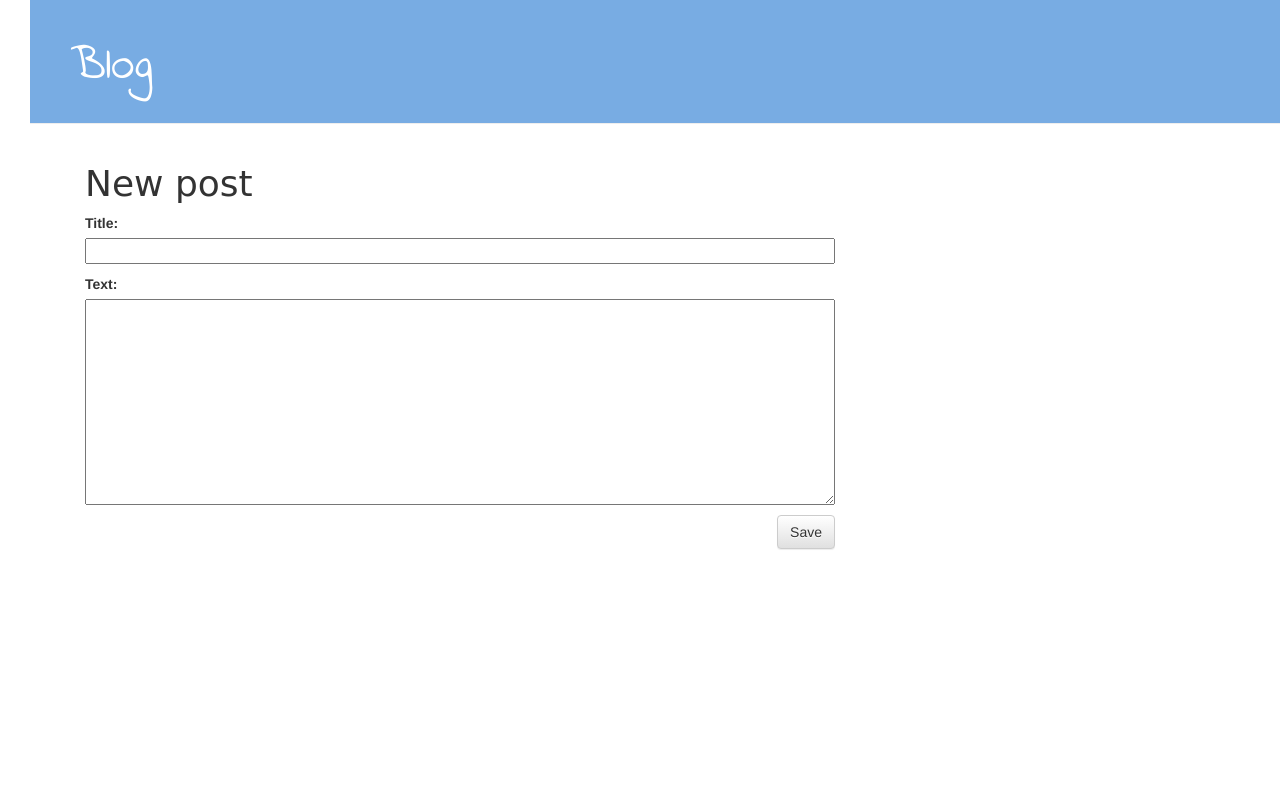
After one commit to MashaOfficial/myfirstprojects, a Django app: page /post/new/ in a window 1280 px wide. The commit adds this page. Run offline with Django 3.2, Linux system fonts and the light colour scheme; some libraries are stand-ins or nearby versions.

Commit message:
add templates, css style, buttons

```diff
--- /dev/null
+++ b/blog/blog/forms.py
@@ -0,0 +1,8 @@
+from django import forms
+from .models import Post
+
+class PostForm(forms.ModelForm):
+
+    class Meta:
+        model = Post
+        fields = ('title', 'text',)
--- /dev/null
+++ b/blog/blog/static/css/blog.css
@@ -0,0 +1,63 @@
+h1 a {
+        color: #DAE38A;
+    }
+
+
+body {
+        padding-left: 30px;
+    }
+
+
+h1 a {
+        color: #DED06A;
+        font-family: 'Indie Flower', cursive;
+    }
+
+
+    .page-header {
+        background-color: #78ACE3;
+        margin-top: 0;
+        padding: 20px 20px 20px 40px;
+    }
+
+    .page-header h1, .page-header h1 a, .page-header h1 a:visited, .page-header h1 a:active {
+        color: #ffffff;
+        font-size: 36pt;
+        text-decoration: none;
+    }
+
+    .content {
+        margin-left: 40px;
+    }
+
+    h1, h2, h3, h4 {
+        font-family: 'Lobster', cursive;
+    }
+
+    .date {
+        float: right;
+        color: #828282;
+    }
+
+    .save {
+        float: right;
+    }
+
+    .post-form textarea, .post-form input {
+        width: 100%;
+    }
+
+    .top-menu, .top-menu:hover, .top-menu:visited {
+        color: #ffffff;
+        float: right;
+        font-size: 26pt;
+        margin-right: 20px;
+    }
+
+    .post {
+        margin-bottom: 70px;
+    }
+
+    .post h1 a, .post h1 a:visited {
+        color: #000000;
+    }
--- /dev/null
+++ b/blog/blog/templates/blog/base.html
@@ -0,0 +1,35 @@
+    {% load staticfiles %}
+    <html>
+        <head>
+
+        <link rel="stylesheet" href="//maxcdn.bootstrapcdn.com/bootstrap/3.2.0/css/bootstrap.min.css">
+
+        <link rel="stylesheet" href="//maxcdn.bootstrapcdn.com/bootstrap/3.2.0/css/bootstrap-theme.min.css">
+        <link rel="stylesheet" href="{% static 'css/blog.css' %}">
+
+        <link href="https://fonts.googleapis.com/css?family=Indie+Flower" rel="stylesheet">
+            <title>blog</title>
+
+        </head>
+        <body>
+                <div class="page-header">
+                {% if user.is_authenticated %}
+
+        <a href="{% url 'post_new' %}" class="top-menu"><span class="glyphicon glyphicon-plus"></span></a>
+    {% endif %}
+    </span></a>
+        <h1><a href="/">Blog</a></h1>
+    </div>
+
+    <a href="{% url 'post_draft_list' %}" class="top-menu"><span class="glyphicon glyphicon-edit"></span></a>
+
+    <div class="content container">
+        <div class="row">
+            <div class="col-md-8">
+                    {% block content %}
+                    {% endblock %}
+            </div>
+        </div>
+    </div>
+        </body>
+    </html>
--- /dev/null
+++ b/blog/blog/templates/blog/post_edit.html
@@ -0,0 +1,9 @@
+    {% extends 'blog/base.html' %}
+
+    {% block content %}
+        <h1>New post</h1>
+        <form method="POST" class="post-form">{% csrf_token %}
+            {{ form.as_p }}
+            <button type="submit" class="save btn btn-default">Save</button>
+        </form>
+    {% endblock %}
--- a/blog/blog/urls.py
+++ b/blog/blog/urls.py
@@ -4,4 +4,10 @@ from . import views
 
 urlpatterns = [
     url(r'^$', views.post_list, name='post_list'),
+    url(r'^post/(?P<pk>[0-9]+)/$', views.post_detail, name='post_detail'),
+    url(r'^post/new/$', views.post_new, name='post_new'),
+    url(r'^post/(?P<pk>[0-9]+)/edit/$', views.post_edit, name='post_edit'),
+    url(r'^drafts/$', views.post_draft_list, name='post_draft_list'),
+    url(r'^post/(?P<pk>\d+)/publish/$', views.post_publish, name='post_publish'),
+    url(r'^post/(?P<pk>\d+)/remove/$', views.post_remove, name='post_remove'),
 ]
--- a/blog/blog/views.py
+++ b/blog/blog/views.py
@@ -4,7 +4,61 @@ from django.shortcuts import render
 
 from .models import Post
 from django.utils import timezone
+from django.shortcuts import get_object_or_404, redirect
+from .forms import PostForm
 
 def post_list(request):
     posts = Post.objects.filter(published_date__lte=timezone.now()).order_by('published_date')  # список записей блога, отсортированных по published_date
     return render(request, 'blog/post_list.html', {'posts': posts})
+
+def post_detail(request, pk):
+    post = get_object_or_404(Post, pk=pk)
+    return render(request, 'blog/post_detail.html', {'post': post})
+
+# def post_new(request):
+#     form = PostForm()
+#     return render(request, 'blog/post_edit.html', {'form': form})
+
+def post_new(request):
+        if request.method == "POST":
+            form = PostForm(request.POST)
+            if form.is_valid():
+                post = form.save(commit=False)
+                post.author = request.user
+                # post.published_date = timezone.now()
+                post.save()
+                return redirect('post_detail', pk=post.pk)
+        else:
+            form = PostForm()
+        return render(request, 'blog/post_edit.html', {'form': form})
+
+
+def post_edit(request, pk):
+        post = get_object_or_404(Post, pk=pk)
+        if request.method == "POST":
+            form = PostForm(request.POST, instance=post)
+            if form.is_valid():
+                post = form.save(commit=False)
+                post.author = request.user
+                # post.published_date = timezone.now()
+                post.save()
+                return redirect('post_detail', pk=post.pk)
+        else:
+            form = PostForm(instance=post)
+        return render(request, 'blog/post_edit.html', {'form': form})
+
+def post_draft_list(request):
+    posts = Post.objects.filter(published_date__isnull=True).order_by('created_date')
+    return render(request, 'blog/post_draft_list.html', {'posts': posts})
+
+
+def post_publish(request, pk):
+    post = get_object_or_404(Post, pk=pk)
+    post.publish()
+    return redirect('post_detail', pk=pk)
+
+
+def post_remove(request, pk):
+    post = get_object_or_404(Post, pk=pk)
+    post.delete()
+    return redirect('post_list')
```
Also changed, not shown: blog/blog/templates/blog/post_detail.html (added, +19 -0 lines), blog/blog/templates/blog/post_draft_list.html (added, +11 -0 lines), blog/blog/templates/blog/post_list.html (+13 -17 lines), blog/db.sqlite3.
